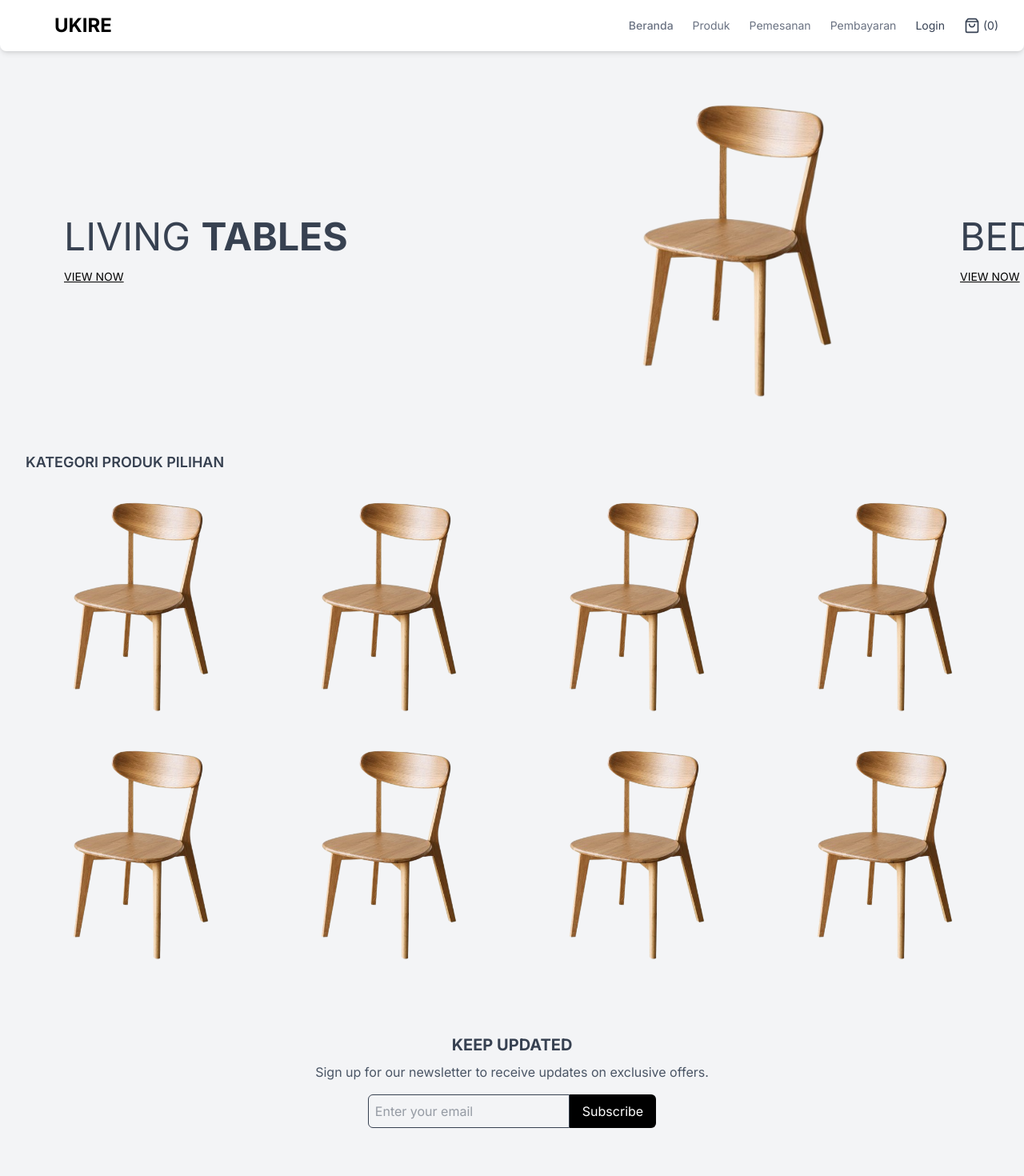
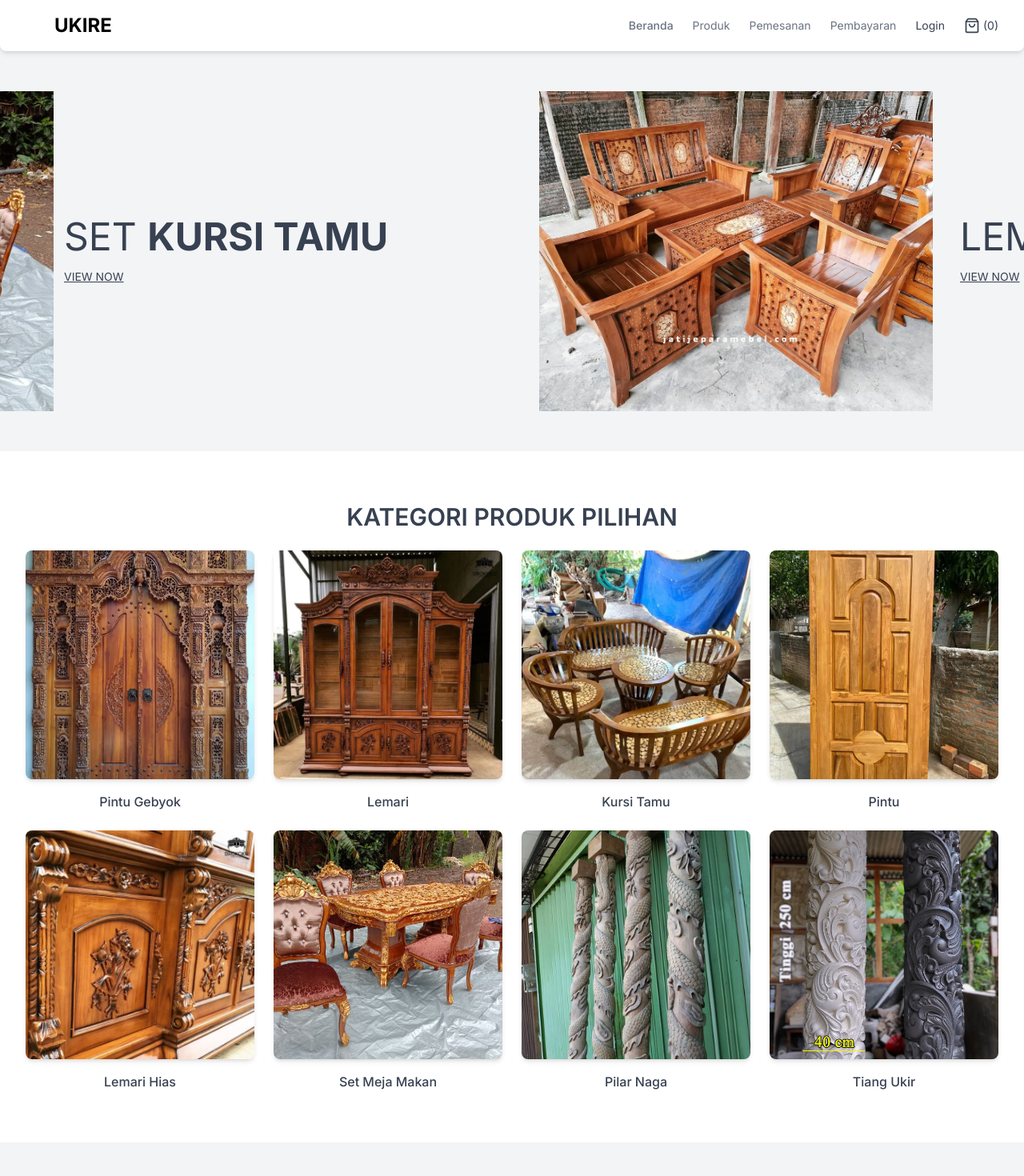
Before and after one commit to Ukire-Furniture/Ukire-frond-end, a React (Vite) app: page / in a window 1280 px wide. Shown: the top 1470 px of the page at 80% size. Built offline with nearby package versions, Linux system fonts and the light colour scheme.

Commit message:
Fix: -> gambar landingpage -> fix all button

```diff
--- a/src/landingpage/BannerSection.jsx
+++ b/src/landingpage/BannerSection.jsx
@@ -2,18 +2,19 @@ import React, { useRef, useState, useEffect } from 'react';
 
 const banners = [
   {
-    title: <>DINING <span className="font-bold">CHAIRS</span></>,
-    img: "public/images/kayu/Kursi.png",
+    title: <>MEJA <span className="font-bold">MAKAN</span></>,
+    img: "public/images/kayu/setmejamakan2.jpg",
+    link: "#",
+
+  },
+  {
+    title: <>SET <span className="font-bold">KURSI TAMU</span></>,
+    img: "/images/kayu/Set-Kursi-Tamu1.jpg",
     link: "#",
   },
   {
-    title: <>LIVING <span className="font-bold">TABLES</span></>,
-    img: "/images/kayu/kursi.png",
-    link: "#",
-  },
-  {
-    title: <>BEDROOM <span className="font-bold">SETS</span></>,
-    img: "/images/kayu/kursi.png",
+    title: <>LEMARI <span className="font-bold">HIAS</span></>,
+    img: "/images/kayu/Lemari-hias-jati1.webp",
     link: "#",
   },
 ];
@@ -52,7 +53,7 @@ const BannerSection = () => {
 
   return (
     <section
-      className="w-full bg-gray-100 flex flex-col md:flex-row items-center justify-between px-8 md:px-20 h-[500px] select-none overflow-hidden"
+      className="w-full bg-ukire-gray flex flex-col md:flex-row items-center justify-between px-8 md:px-20 h-[500px] select-none overflow-hidden"
       onMouseDown={handlePointerDown}
       onMouseUp={handlePointerUp}
       onTouchStart={handlePointerDown}
@@ -73,8 +74,8 @@ const BannerSection = () => {
             style={{ width: "100%" }}
           >
             <div className="flex flex-col items-start justify-center flex-1">
-              <h1 className="text-3xl md:text-5xl font-light mb-4">{banner.title}</h1>
-              <a href={banner.link} className="text-sm text-black underline">VIEW NOW</a>
+              <h1 className="text-3xl md:text-5xl font-light mb-4 text-ukire-black">{banner.title}</h1>
+              <a href={banner.link} className="text-sm text-ukire-black underline">VIEW NOW</a>
             </div>
             <div className="flex justify-center flex-1">
               <img src={banner.img} alt="Banner" className="object-contain h-[300px] md:h-[400px]" />
--- a/src/landingpage/ProductCategory.jsx
+++ b/src/landingpage/ProductCategory.jsx
@@ -1,18 +1,35 @@
 import React from 'react';
+import { Link } from 'react-router-dom'; // Pastikan Link diimpor jika digunakan
 
 const ProductCategory = () => {
+    // Anda bisa membuat array objek untuk kategori jika ingin lebih dinamis
+    const categoriesData = [
+        { name: 'Pintu Gebyok', img: 'public/images/kayu/pintugebyok1.webp', link: '/produk?category=pintu' }, // GANTI PATH GAMBAR
+        { name: 'Lemari', img: 'public/images/kayu/Lemari-hias-jati1.webp', link: '/produk?category=lemari' }, // GANTI PATH GAMBAR
+        { name: 'Kursi Tamu', img: 'public/images/kayu/setkursitamu2.webp', link: '/produk?category=meja' },   // GANTI PATH GAMBAR
+        { name: 'Pintu', img: 'public/images/kayu/Pintu-Kayu-Jati-3.webp', link: '/produk?category=pintu' }, // GANTI PATH GAMBAR
+        { name: 'Lemari Hias', img: 'public/images/kayu/Lemari-hias-jati3.webp', link: '/produk?category=lemari' }, // GANTI PATH GAMBAR
+        { name: 'Set Meja Makan', img: 'public/images/kayu/setmejamakan1.jpg', link: '/produk?category=meja' },   // GANTI PATH GAMBAR
+        { name: 'Pilar Naga', img: 'public/images/kayu/pilarnaga.jpg', link: '/produk?category=pilar' }, // GANTI PATH GAMBAR
+        { name: 'Tiang Ukir', img: 'public/images/kayu/tiangukir2.jpg', link: '/produk?category=pilar' }, // GANTI PATH GAMBAR
+    ];
+
     return (
-        <section className="px-8">
-            <h2 className="text-lg font-semibold mb-6">KATEGORI PRODUK PILIHAN</h2>
+        <section className="px-8 py-16 bg-white">
+            <h2 className="text-3xl font-semibold mb-6 text-ukire-black text-center">KATEGORI PRODUK PILIHAN</h2>
             <div className="grid grid-cols-2 md:grid-cols-4 gap-6">
-                <img src="public/images/kayu/Kursi.png" alt="Product 1" className="object-cover w-full" />
-                <img src="public/images/kayu/Kursi.png" alt="Product 2" className="object-cover w-full" />
-                <img src="public/images/kayu/Kursi.png" alt="Product 3" className="object-cover w-full" />
-                <img src="public/images/kayu/Kursi.png" alt="Product 4" className="object-cover w-full" />
-                <img src="public/images/kayu/Kursi.png" alt="Product 5" className="object-cover w-full" />
-                <img src="public/images/kayu/Kursi.png" alt="Product 6" className="object-cover w-full" />
-                <img src="public/images/kayu/Kursi.png" alt="Product 7" className="object-cover w-full" />
-                <img src="public/images/kayu/Kursi.png" alt="Product 8" className="object-cover w-full" />
+                {categoriesData.map((cat, index) => (
+                    <Link to={cat.link} key={index} className="group block"> {/* Tambahkan group block */}
+                        <div className="mb-4 aspect-square overflow-hidden bg-ukire-gray rounded-lg shadow-md"> {/* Container gambar */}
+                            <img
+                                src={cat.img}
+                                alt={cat.name}
+                                className="w-full h-full object-cover group-hover:scale-105 transition-transform duration-300" // Kelas gambar
+                            />
+                        </div>
+                        <h3 className="text-base font-medium text-ukire-black text-center">{cat.name}</h3> {/* Teks di bawah gambar */}
+                    </Link>
+                ))}
             </div>
         </section>
     );
```
Also changed, not shown: src/pembayaran/PembayaranPage.jsx (+44 -23 lines), public/images/kayu/pilarnaga.jpg (added), public/images/kayu/tiangukir2.jpg (added).
